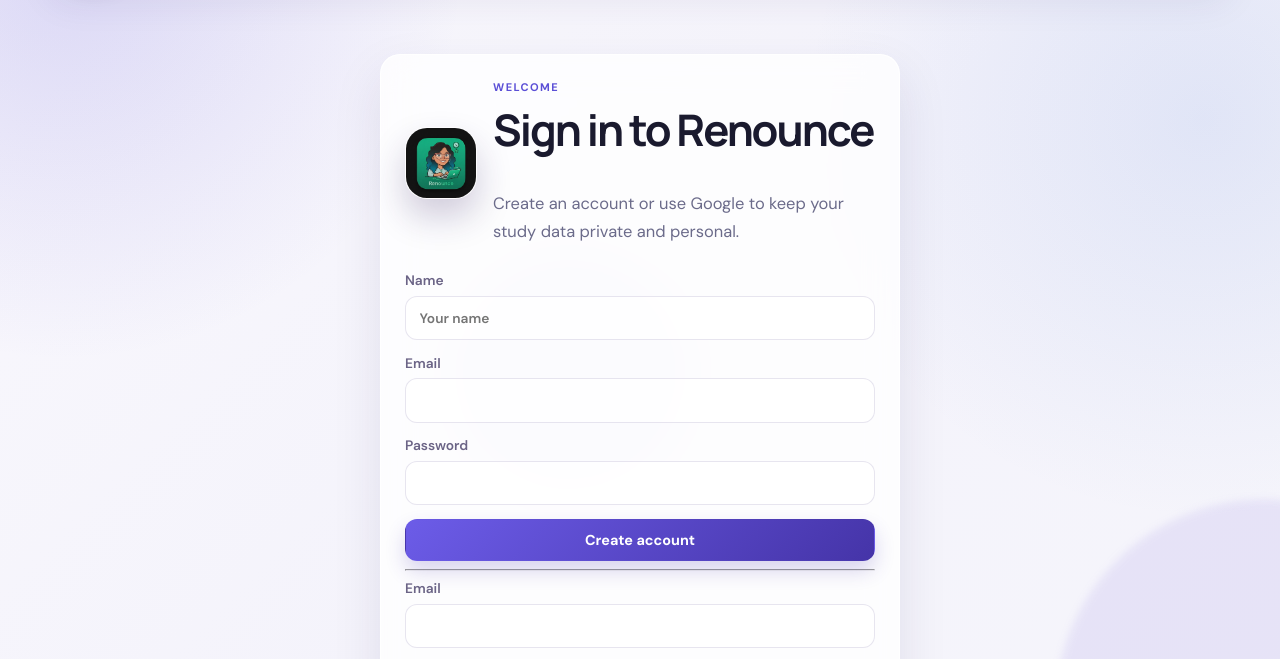
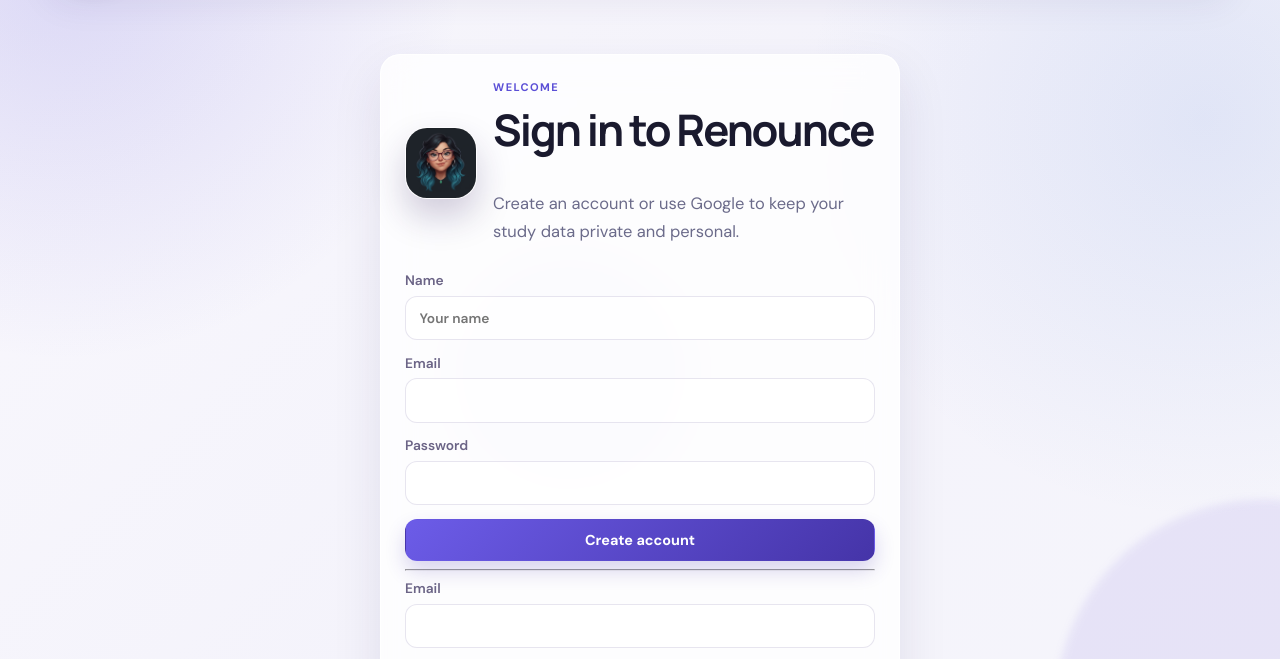
Before and after one commit to KeshavJangidd/Renounce, a website: page public/auth.html in a window 1280 px wide. Shown: the part 108-767 px from the top of the page. Drawn offline with Linux system fonts and the light colour scheme.

Commit message:
avatar update

```diff
--- a/public/auth.html
+++ b/public/auth.html
@@ -14,7 +14,7 @@
     <main class="page-shell">
       <section class="card" style="max-width: 520px; margin: 2rem auto;">
         <div class="auth-brand">
-          <img src="images/renounce-mascot.jpg" alt="Renounce mascot" class="auth-mascot" />
+          <img src="images/avatar.png" alt="Renounce mascot" class="auth-mascot" />
           <div>
             <p class="eyebrow">Welcome</p>
             <h1>Sign in to Renounce</h1>
```
Also changed, not shown: public/images/avatar.png (added).
